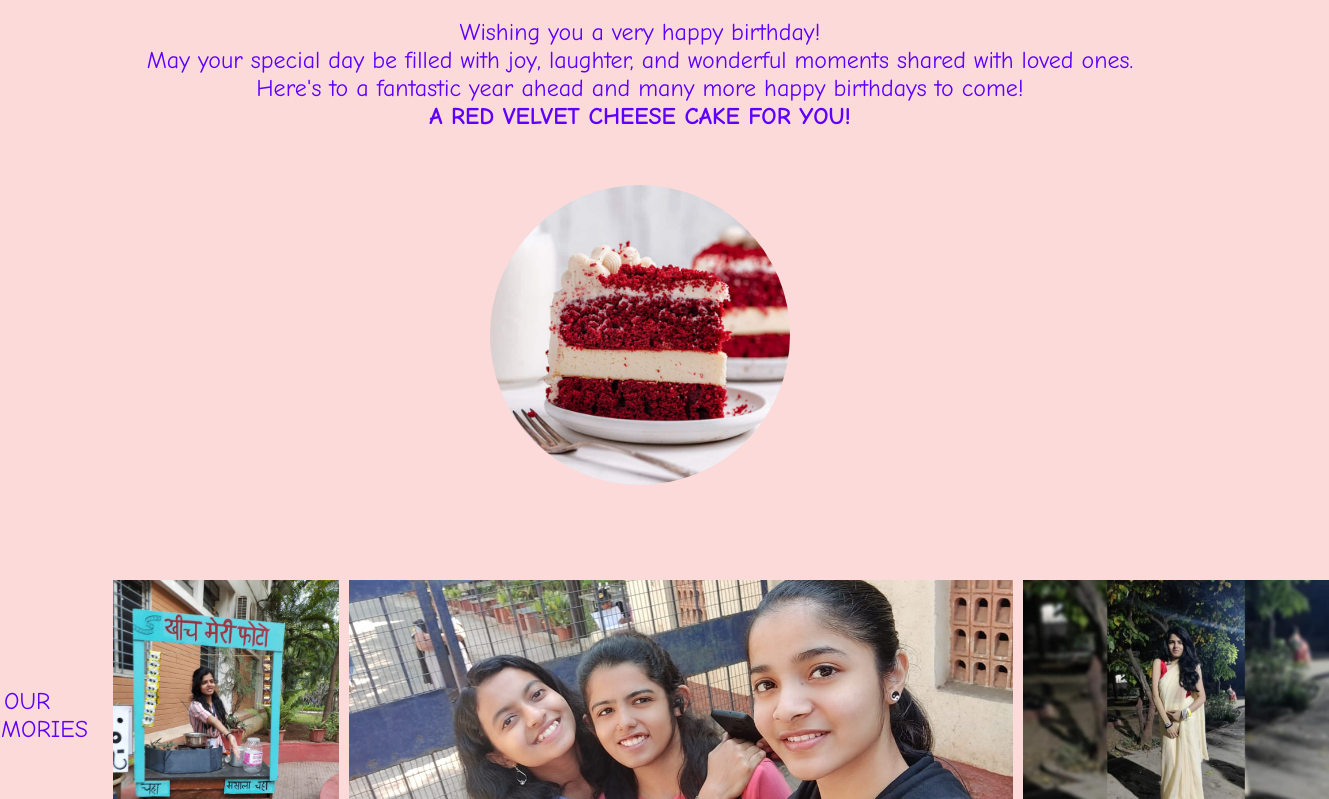
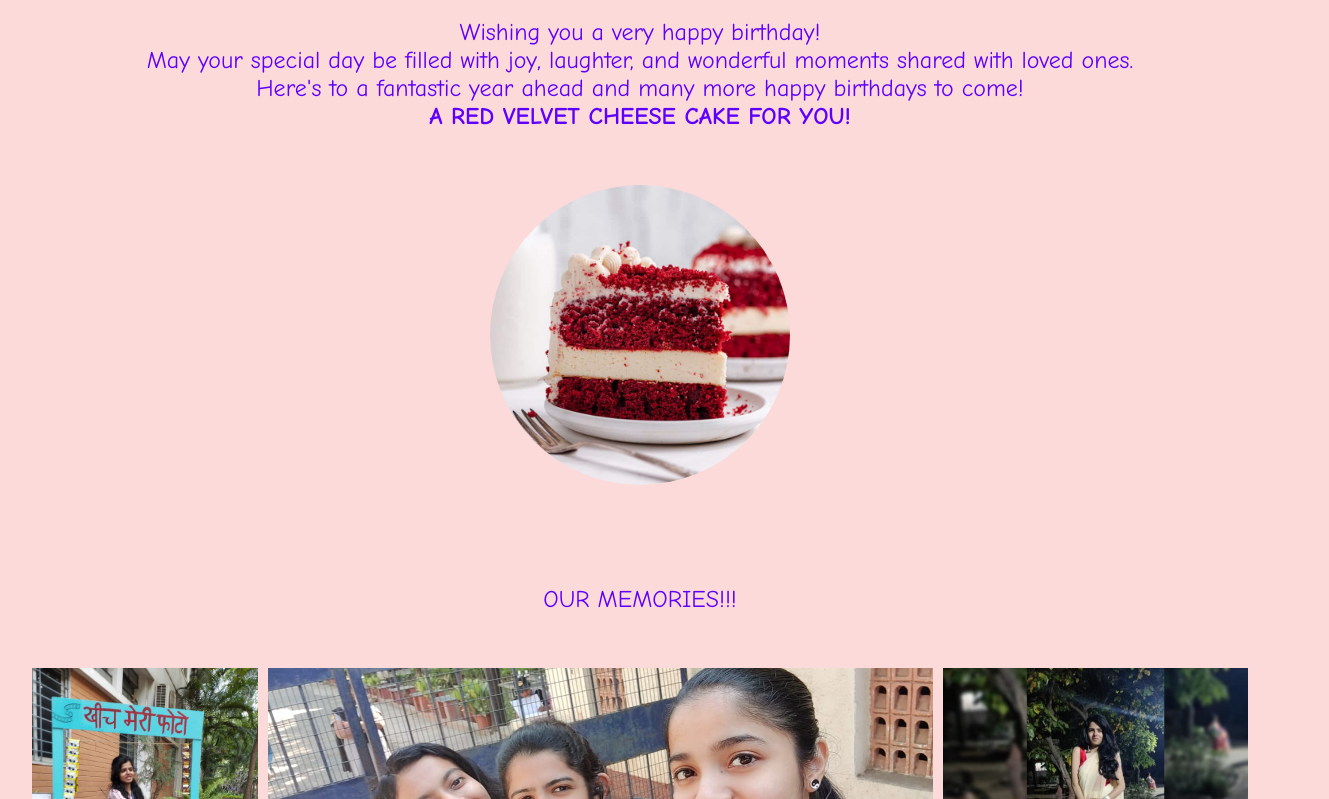
Before and after one commit to SmakshiA/Suspense2, a plain HTML site: page index.html in a window 1280 px wide. Shown: the part 97-896 px from the top of the page, 1329 px wide, since content can reach past the window. Drawn offline with Linux system fonts and the light colour scheme.

Commit message:
Update index.html

```diff
--- a/index.html
+++ b/index.html
@@ -64,8 +64,8 @@
         </div>
         <img src="cake.jpg"  style="margin-bottom: 20px; margin-bottom: 80px; border-radius: 50%;" alt="Birthday Cake" class="cake">
     </div>
+    <p>OUR MEMORIES!!!</p>
     <div class="photos">
-        <p>OUR MEMORIES</p>
         <img src="img1.jpg" height="300px" alt="">
         <img src="img2.jpg" height="300px" alt="">
         <img src="img6.jpg" height="300px" alt="">
```
